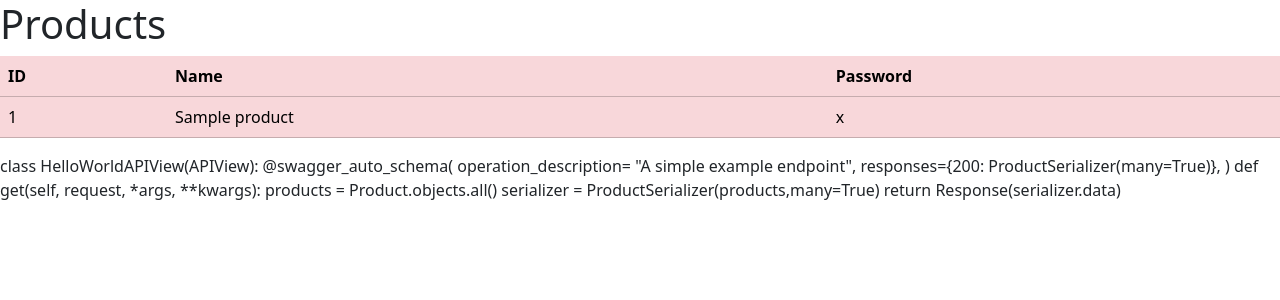
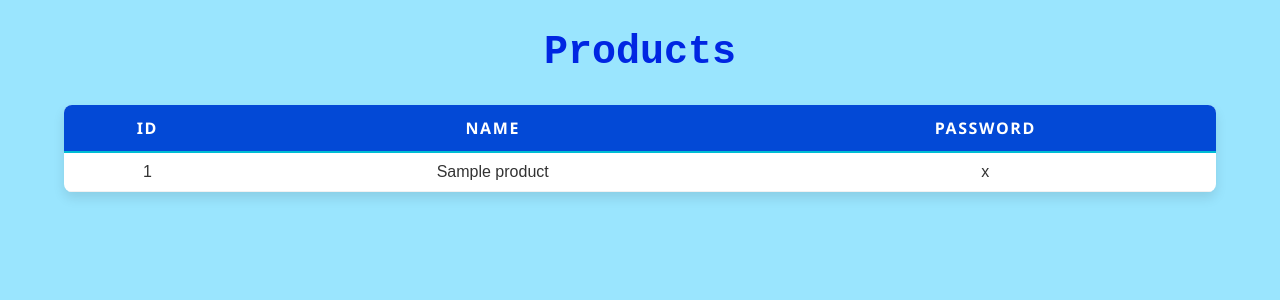
Before and after one commit to AsadulloHayrullayev/API-SWAGGER, a Django app: page / in a window 1280 px wide. Shown: the top 300 px of the page. Run offline with Django 5.2, Linux system fonts and the light colour scheme; tables that the repository leaves empty hold one stand-in row (values such as "Sample post").

Commit message:
css modified to BETTER one

```diff
--- /dev/null
+++ b/myapp/static/style.css
@@ -0,0 +1,76 @@
+body {
+    font-family: 'Open Sans', sans-serif;
+    background-color: #9ae5fe;
+    color: #333;
+    margin: 0;
+    padding: 0;
+}
+
+table#productTable {
+    width: 90%;
+    margin: 20px auto;
+    border-collapse: collapse;
+    font-family: 'Poppins', sans-serif;
+    font-size: 16px;
+    background-color: #ffffff;
+    box-shadow: 0 6px 12px rgba(0, 0, 0, 0.1);
+    border-radius: 8px;
+    overflow: hidden;
+}
+
+table#productTable thead {
+    background-color: #0349d6;
+    color: #ffffff;
+    text-transform: uppercase;
+    font-weight: bold;
+    letter-spacing: 0.1em;
+    padding: 15px;
+}
+
+table#productTable thead th {
+    padding: 12px;
+    border-bottom: 2px solid #00bcd4;
+    font-family: 'Segoe UI', Tahoma, Geneva, Verdana, sans-serif;
+}
+
+table#productTable tbody tr {
+    transition: background-color 0.3s ease;
+}
+
+table#productTable tbody tr:nth-child(even) {
+    background-color: #f1f7f5;
+}
+
+table#productTable tbody tr:hover {
+    background-color: #cce8f7;
+    cursor: pointer;
+}
+
+table#productTable tbody td {
+    padding: 10px 15px;
+    border-bottom: 1px solid #f1f1f1;
+    text-align: center;
+}
+
+h1 {
+    text-align: center;
+    color: #0026e2;
+    font-family: 'Courier New', Courier, monospace;
+    margin: 30px 0;
+    font-size: 2.5em;
+}
+
+@media (max-width: 768px) {
+    table#productTable {
+        width: 100%;
+        margin: 10px;
+    }
+
+    table#productTable thead th {
+        font-size: 14px;
+    }
+
+    table#productTable tbody td {
+        font-size: 14px;
+    }
+}
--- a/myapp/templates/index.html
+++ b/myapp/templates/index.html
@@ -4,12 +4,13 @@
     <meta charset="utf-8">
     <meta name="viewport" content="width=device-width, initial-scale=1">
     <title>Bootstrap demo</title>
-    <link href="https://cdn.jsdelivr.net/npm/bootstrap@5.3.3/dist/css/bootstrap.min.css" rel="stylesheet" integrity="sha384-QWTKZyjpPEjISv5WaRU9OFeRpok6YctnYmDr5pNlyT2bRjXh0JMhjY6hW+ALEwIH" crossorigin="anonymous">
+    {% load static %}
+    <link rel="stylesheet" href="{% static 'style.css' %}">
   </head>
   <body>
     <h1>Products</h1>
 
-    <table class="table table-danger">
+    <table id="productTable" class="table table-danger">
         <thead>
           <tr>
             <th  >ID</th>
@@ -34,7 +35,7 @@
 </html>
 
 
-class HelloWorldAPIView(APIView):
+{% comment %} class HelloWorldAPIView(APIView):
     @swagger_auto_schema(
         operation_description= "A simple example endpoint",
         responses={200: ProductSerializer(many=True)},
@@ -43,4 +44,4 @@ class HelloWorldAPIView(APIView):
     def get(self, request, *args, **kwargs):
         products = Product.objects.all()
         serializer = ProductSerializer(products,many=True)
-        return Response(serializer.data)
+        return Response(serializer.data) {% endcomment %}
--- a/myproject/settings.py
+++ b/myproject/settings.py
@@ -122,7 +122,7 @@ USE_TZ = True
 # Static files (CSS, JavaScript, Images)
 # https://docs.djangoproject.com/en/5.1/howto/static-files/
 
-STATIC_URL = 'static/'
+STATIC_URL = '/static/'
 
 # Default primary key field type
 # https://docs.djangoproject.com/en/5.1/ref/settings/#default-auto-field
```
